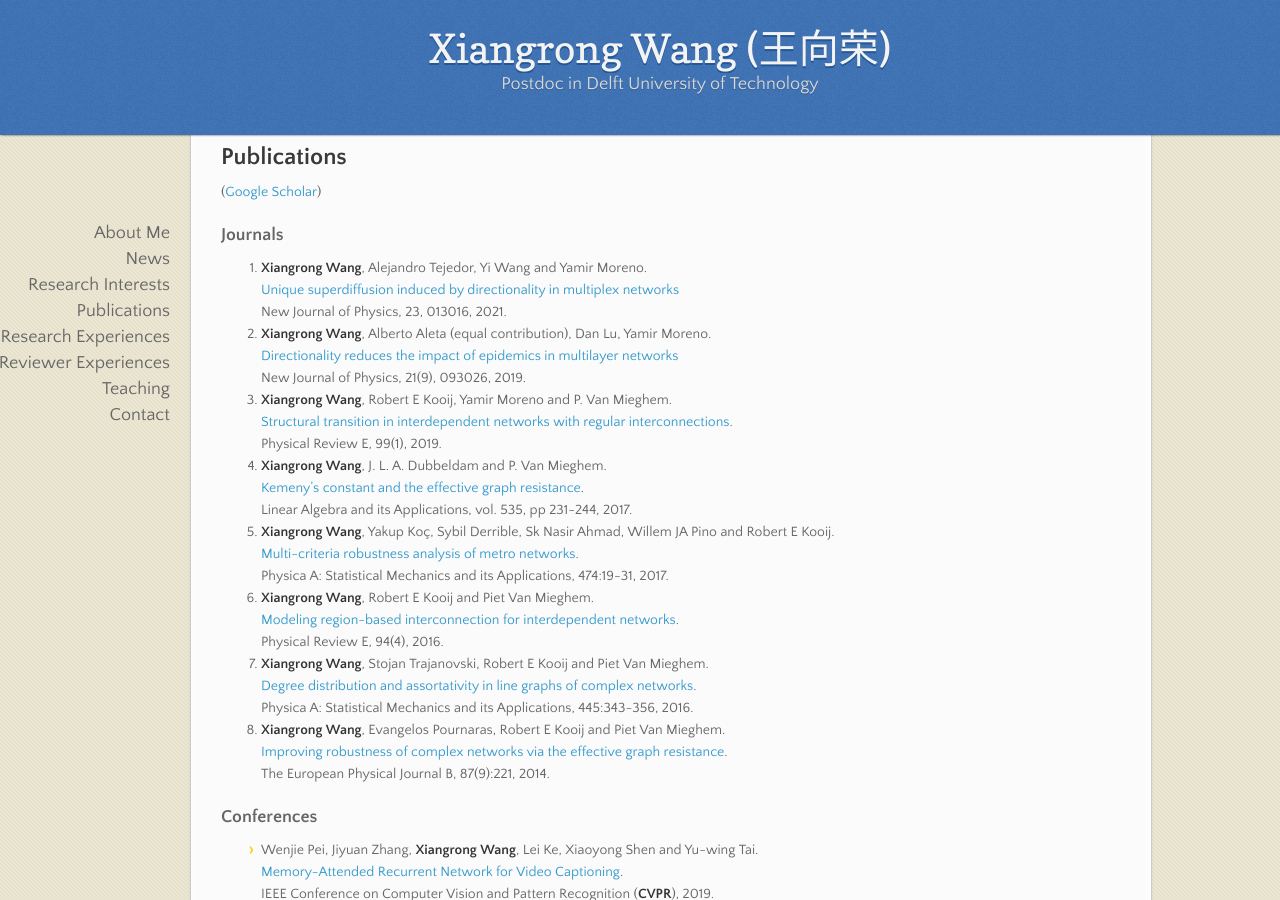
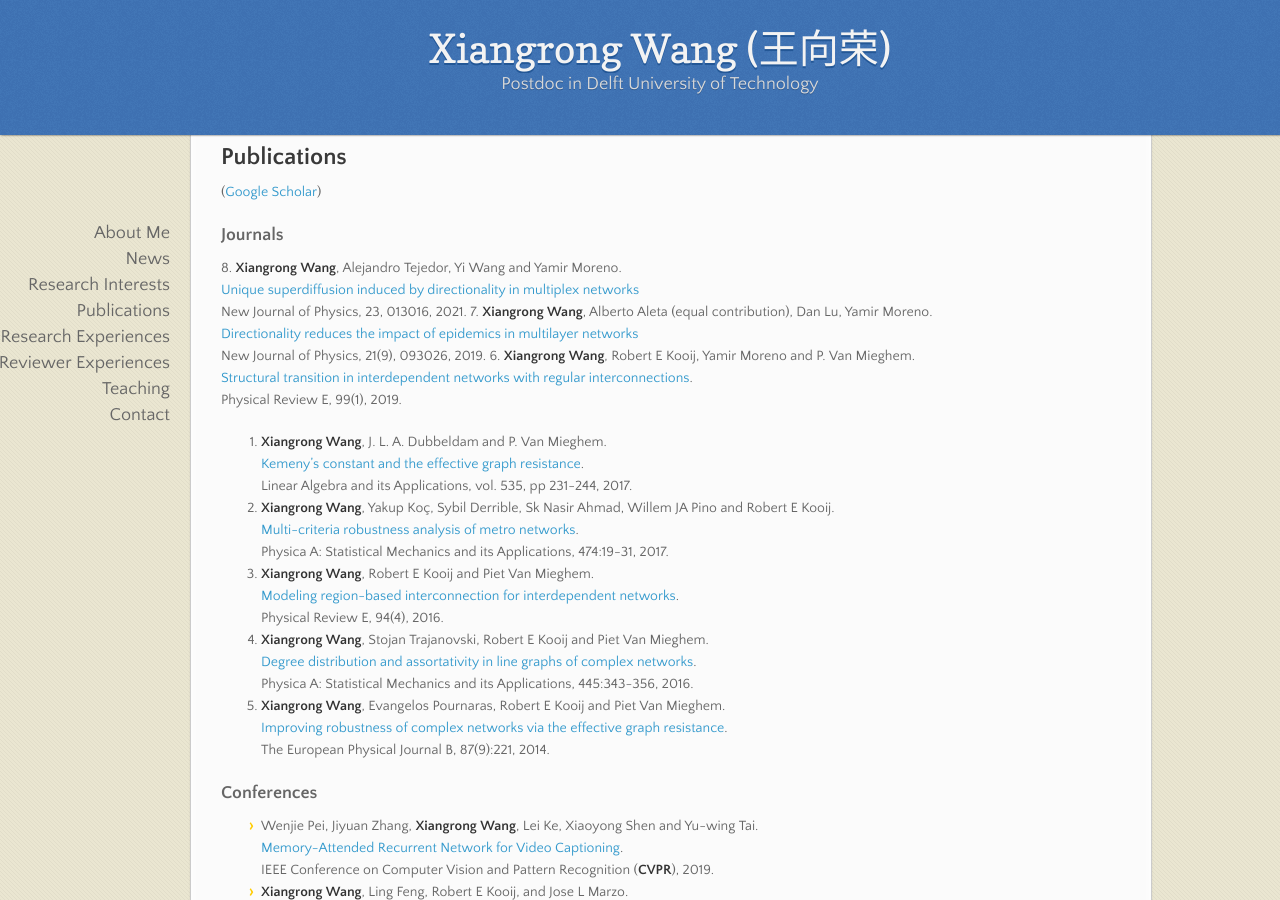
Before and after one commit to xiangrongwang/xiangrongwang.github.io, a Jekyll site: the page built from index.md, in a window 1280 px wide and 900 px high, scrolled down 847 px. Built offline with Jekyll 4.4.1, drawn with Linux system fonts in a browser that asks for light colours; nearby versions of some CDN libraries; our own code applies the rules of GitHub Pages for plain Markdown files.

Commit message:
Update index.md

```diff
--- a/index.md
+++ b/index.md
@@ -29,13 +29,13 @@ Her PhD topic focused on the robustness of complex networks,  from both theoreti
 ([Google Scholar](https://scholar.google.com/citations?user=LJm0X3AAAAAJ&hl=en))
 
 ### Journals
-8. __Xiangrong Wang__, Alejandro Tejedor, Yi Wang and Yamir Moreno.
+8\. __Xiangrong Wang__, Alejandro Tejedor, Yi Wang and Yamir Moreno.
 [Unique superdiffusion induced by directionality in multiplex networks](https://iopscience.iop.org/article/10.1088/1367-2630/abdb71/meta)
 New Journal of Physics, 23, 013016, 2021.
-7. __Xiangrong Wang__,  Alberto Aleta (equal contribution), Dan Lu, Yamir Moreno.
+7\. __Xiangrong Wang__,  Alberto Aleta (equal contribution), Dan Lu, Yamir Moreno.
 [Directionality reduces the impact of epidemics in multilayer networks](https://iopscience.iop.org/article/10.1088/1367-2630/ab3dd0)
 New Journal of Physics, 21(9), 093026, 2019.
-6. __Xiangrong Wang__,  Robert E Kooij, Yamir Moreno and P. Van Mieghem.
+6\. __Xiangrong Wang__,  Robert E Kooij, Yamir Moreno and P. Van Mieghem.
 [Structural transition in interdependent networks with regular interconnections](https://www.nas.ewi.tudelft.nl/people/Piet/papers/PhysRevE2019_interdepenent_nets_regular_interconnections.pdf).
 Physical Review E, 99(1), 2019.
 5. __Xiangrong Wang__,  J. L. A. Dubbeldam and P. Van Mieghem.
```
